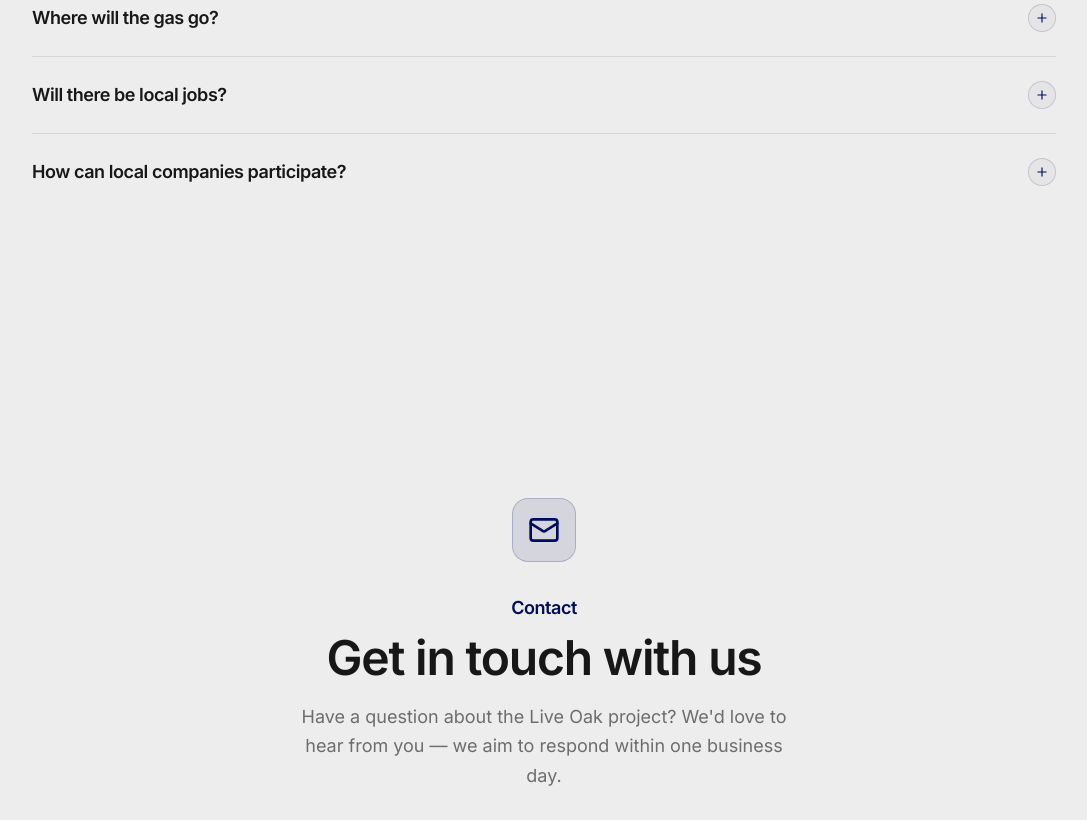
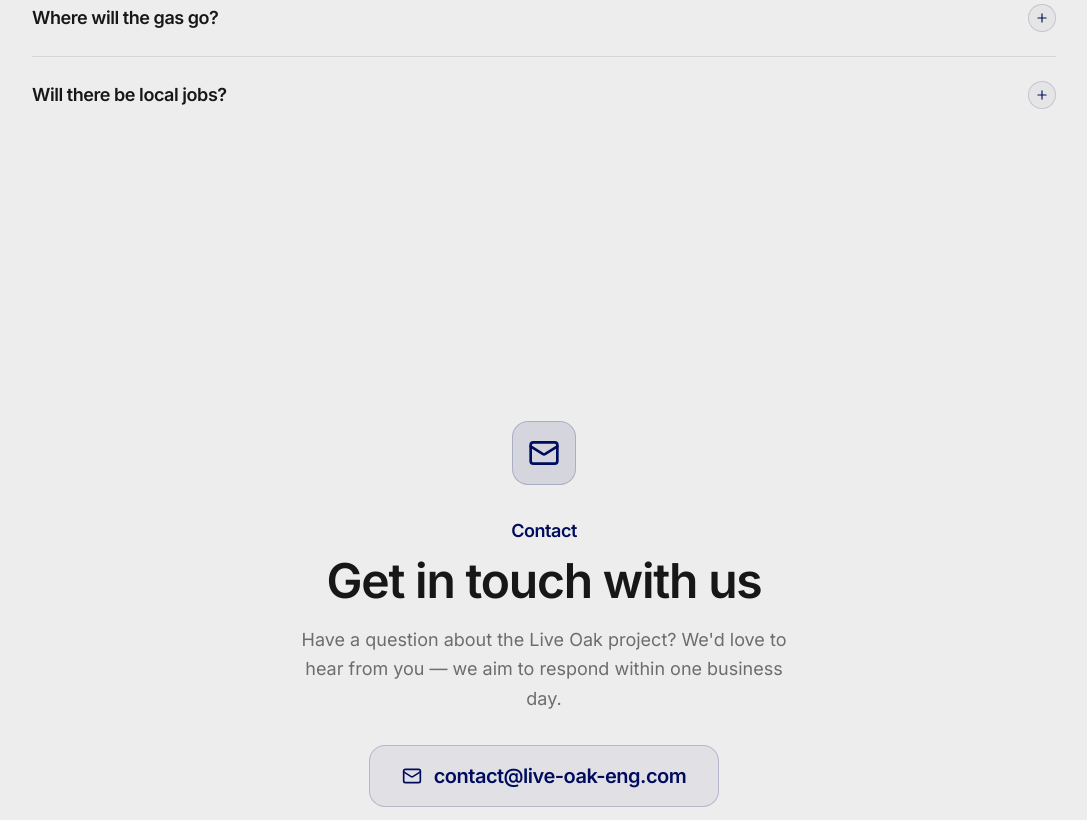
Before and after one commit to thecarpetjasp/liveoak-frontend, a Next.js app: page / in a window 1280 px wide. Shown: the part 9040-9860 px from the top of the page, without its empty margins (96-1183 px from the left). Built offline with nearby package versions, Linux system fonts and the light colour scheme.

Commit message:
mod: removed the last FAQ question as requested

```diff
--- a/app/(home)/(faq)/FAQ.tsx
+++ b/app/(home)/(faq)/FAQ.tsx
@@ -41,11 +41,6 @@ const FAQS = [
     question: "Will there be local jobs?",
     answer:
       "Yes. Live Oak is expected to support jobs during construction and ongoing operations, along with opportunities for local businesses and suppliers. As a major industrial investment in the region, the project aims to contribute to the local economy. Specific figures will be shared as the project develops.",
-  },
-  {
-    question: "How can local companies participate?",
-    answer:
-      "Local businesses interested in supplying or supporting the project are encouraged to get in touch through the contact page. As Live Oak advances through engineering and toward construction, there will be opportunities across a range of trades, services and suppliers.",
   },
 ] as const;
 
```
